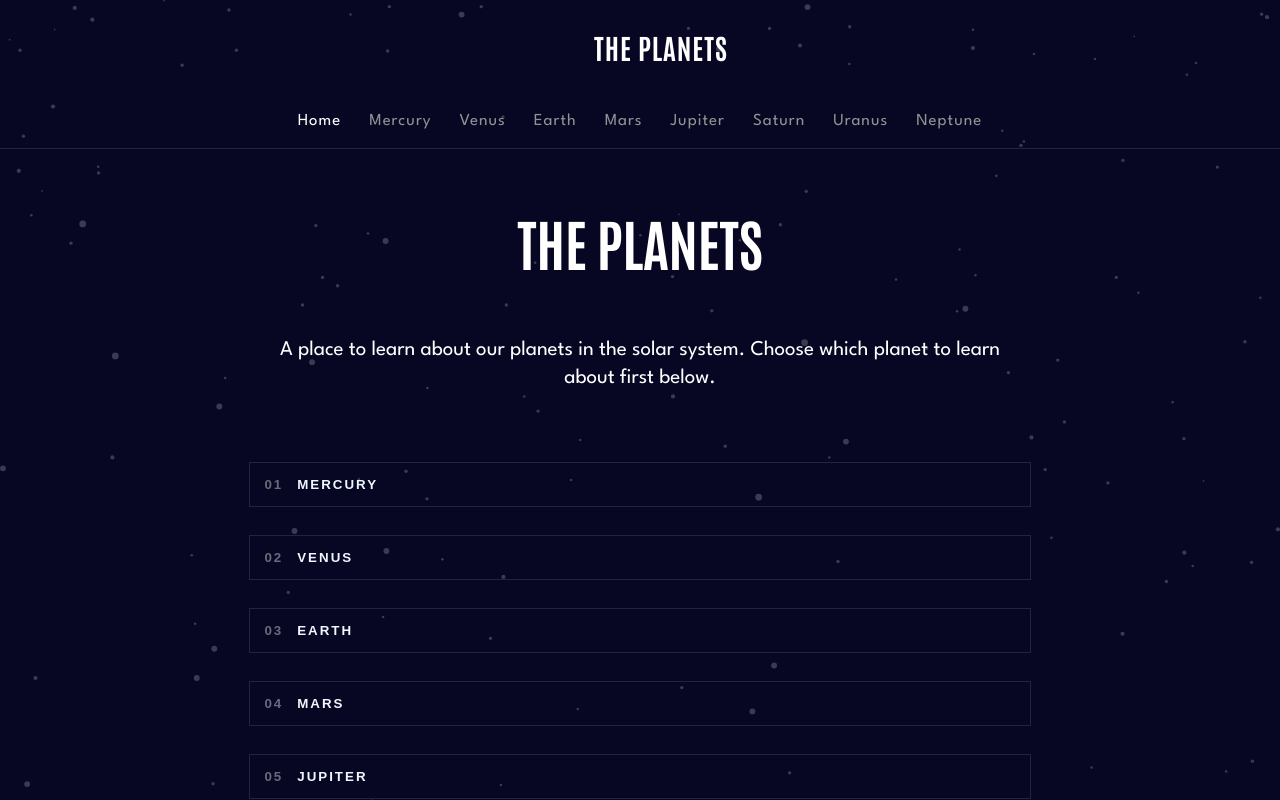
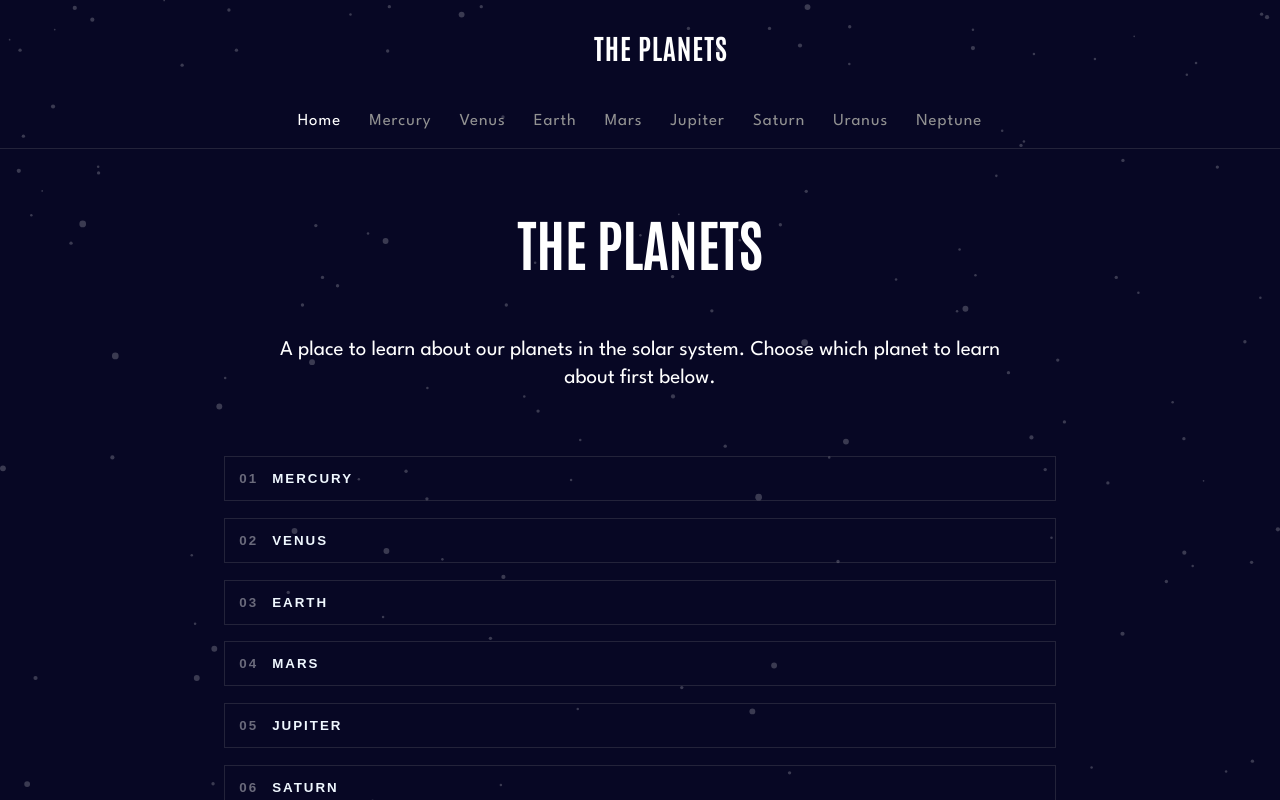
Before and after one commit to Beckibuzz93/Planet-Facts, a React (Vite) app: page / in a window 1280 px wide. Built offline with nearby package versions, Linux system fonts and the light colour scheme.

Commit message:
add links to the landing page buttons

```diff
--- a/src/index.css
+++ b/src/index.css
@@ -72,7 +72,6 @@ h5 {
   text-transform: uppercase;
   border: 1px solid rgba(151, 151, 151, 0.2);
   padding: 1rem 1rem;
-  margin: 0.6rem;
   cursor: pointer;
   text-align: start;
   font-weight: 600;
@@ -84,22 +83,6 @@ h5 {
   letter-spacing: 2px;
   margin-right: 1rem;
 }
-@media only screen and (max-width: 760px) {
-  .main-btn {
-    width: 80%;
-  }
+.main-btn:hover {
+  color: rgb(18, 18, 19);
 }
-
-@media only screen and (min-width: 760px) and (max-width: 1300px) {
-  .main-btn {
-    width: 60%;
-    margin: 1rem;
-  }
-
-}
-@media only screen and (min-width: 1300px) {
-  .main-btn {
-    width: 75%;
-    margin: 1.4rem;
-  }
-}
--- a/src/pages/Landing Page/index.jsx
+++ b/src/pages/Landing Page/index.jsx
@@ -1,4 +1,5 @@
 import React from 'react'
+import { Link } from 'react-router-dom'
 
 import {MainTitle} from '../../components'
 import {MainStatement} from '../../components'
@@ -12,14 +13,14 @@ const LandingPage = () => {
         <MainTitle mainTitle='The Planets' />
         <MainStatement mainStatement='A place to learn about our planets in the solar system. Choose which planet to learn about first below.' />
         <div className='landing-btn-container'>
-          <Buttons.MercuryBtn num='01' buttonName='Mercury'/>
-          <Buttons.VenusBtn num='02' buttonName='Venus'/>
-          <Buttons.EarthBtn num='03' buttonName='Earth'/>
-          <Buttons.MarsBtn num='04' buttonName='Mars'/>
-          <Buttons.JupiterBtn num='05' buttonName='Jupiter'/>
-          <Buttons.SaturnBtn num='06' buttonName='Saturn'/>
-          <Buttons.UranusBtn num='07' buttonName='Uranus'/>
-          <Buttons.NeptuneBtn num='08' buttonName='Neptune'/>
+        <Link to="/Mercury"><Buttons.MercuryBtn num='01' buttonName='Mercury'/></Link>
+        <Link to="/Venus"><Buttons.VenusBtn num='02' buttonName='Venus'/></Link>
+        <Link to="/Earth"><Buttons.EarthBtn num='03' buttonName='Earth'/></Link>
+        <Link to="/Mars"><Buttons.MarsBtn num='04' buttonName='Mars'/></Link>
+        <Link to="/Jupiter"><Buttons.JupiterBtn num='05' buttonName='Jupiter'/></Link>
+        <Link to="/Saturn"><Buttons.SaturnBtn num='06' buttonName='Saturn'/></Link>
+        <Link to="/Uranus"><Buttons.UranusBtn num='07' buttonName='Uranus'/></Link>
+        <Link to="/Neptune"><Buttons.NeptuneBtn num='08' buttonName='Neptune'/></Link>
         </div>
 
     </>
--- a/src/pages/Landing Page/style.css
+++ b/src/pages/Landing Page/style.css
@@ -1,3 +1,15 @@
+.landing-btn-container {
+
+}
+.landing-btn-container a {
+    width: 80%;
+    background: transparent;
+    color: aliceblue;
+    display: flex;
+    justify-content: center;
+    text-decoration: none;
+    margin: 0.6rem;
+  }
 
 @media only screen and (max-width: 760px) {
     .landing-btn-container {
@@ -26,4 +38,7 @@
         justify-items: center;
         margin-top: 5rem;
     }
+    .landing-btn-container a {
+        width: 100%;
+      }
 }
```
